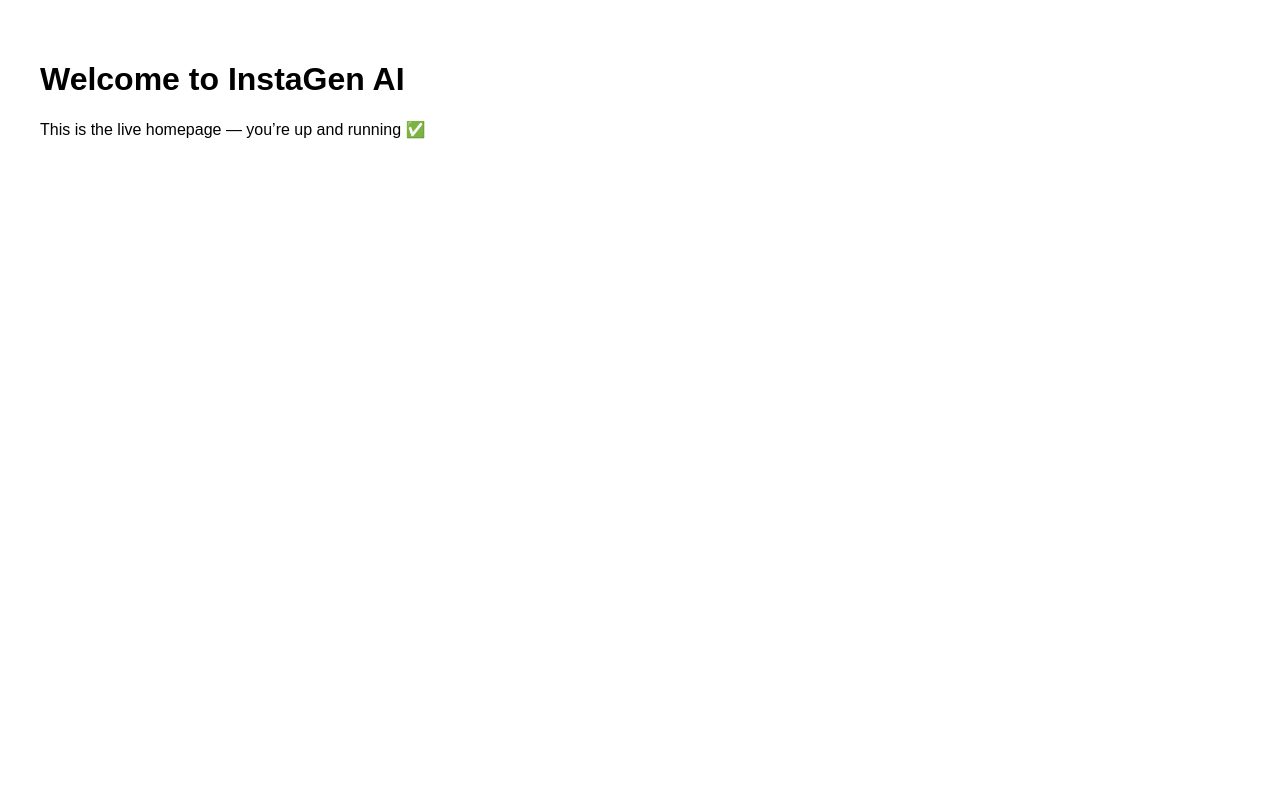
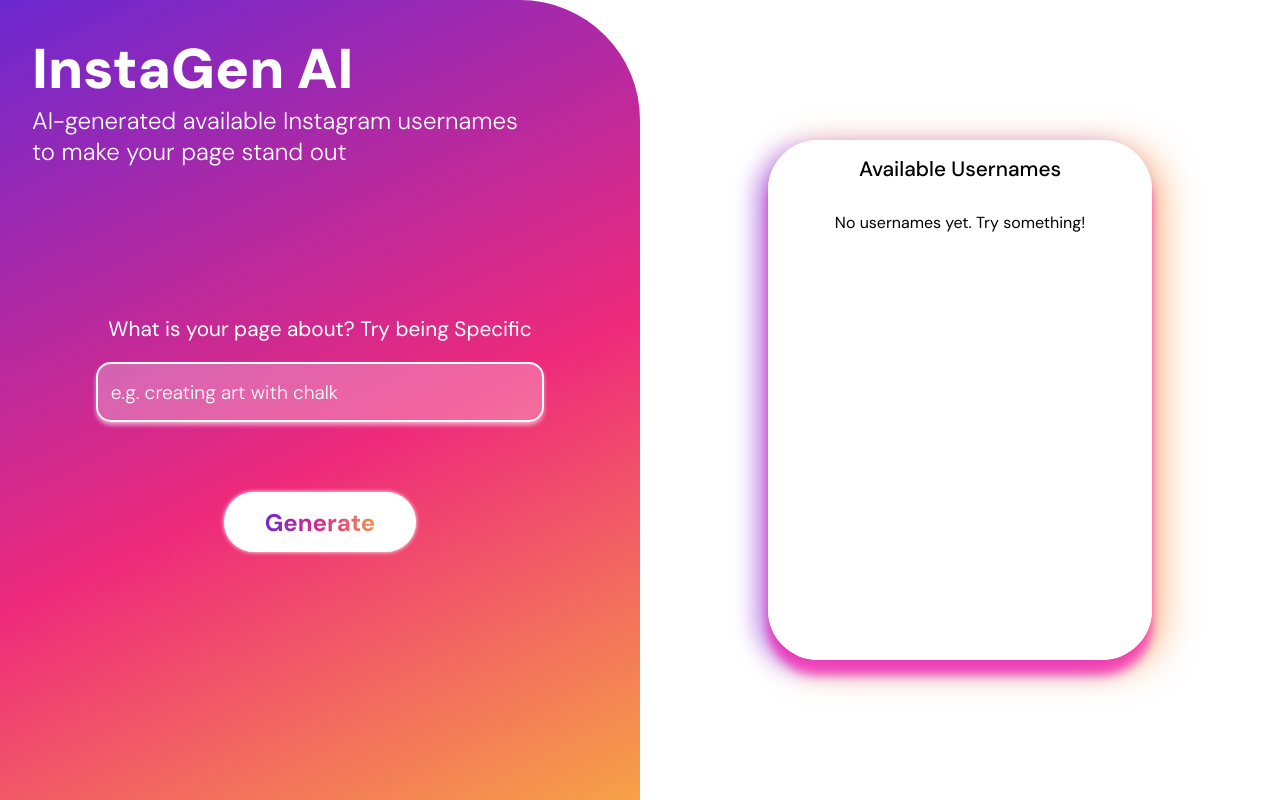
Before and after one commit to sandro21/InstaGenAI, a Next.js app: page / in a window 1280 px wide. Built offline with nearby package versions, Linux system fonts and the light colour scheme.

Commit message:
went back

```diff
--- a/app/layout.js
+++ b/app/layout.js
@@ -1,5 +1,4 @@
 // app/layout.js
-
 export const metadata = {
   title: 'InstaGen AI',
   description: 'AI-generated Instagram usernames',
@@ -8,8 +7,17 @@
 export default function RootLayout({ children }) {
   return (
     <html lang="en">
-      <head />
-      <body>{children}</body>
+      <head>
+        <link rel="preconnect" href="https://fonts.googleapis.com" />
+        <link rel="preconnect" href="https://fonts.gstatic.com" crossOrigin="" />
+        <link
+          href="https://fonts.googleapis.com/css2?family=DM+Sans:ital,opsz,wght@0,9..40,100..1000;1,9..40,100..1000&display=swap"
+          rel="stylesheet"
+        />
+      </head>
+      <body>
+        {children}
+      </body>
     </html>
   );
 }
--- a/app/page.js
+++ b/app/page.js
@@ -1,10 +1,93 @@
 "use client";
 
+import React, { useState } from 'react';
+import './global.css';
+
 export default function Page() {
+  const [niche, setNiche] = useState('');
+  const [usernames, setUsernames] = useState([]);
+  const [loading, setLoading] = useState(false);
+
+  const handleGenerateAI = async () => {
+    if (!niche.trim()) return;
+    setLoading(true);
+
+    console.log("🟢 Submitting AI generation with niche:", niche);
+
+    try {
+      const API_BASE_URL = process.env.NEXT_PUBLIC_API_BASE_URL;
+
+      const response = await fetch(`${API_BASE_URL}/generate-ai`, {
+        method: 'POST',
+        headers: {
+          'Content-Type': 'application/json',
+        },
+        body: JSON.stringify({ niche }),
+      });
+
+      const data = await response.json();
+      console.log("🟣 Response from AI:", data);
+
+      setUsernames(data.usernames || []);
+    } catch (err) {
+      console.error("🔴 Error while fetching from AI:", err.message);
+    }
+
+    setLoading(false);
+  };
+
+  const [copiedIndex, setCopiedIndex] = useState(null);
+  const handleCopy = (username, index) => {
+    const cleanName = username.replace('@', '').toLowerCase();
+    navigator.clipboard.writeText(cleanName);
+    setCopiedIndex(index);
+    setTimeout(() => setCopiedIndex(null), 1500);
+  };
+
+
+
   return (
-    <div style={{ padding: "2rem", fontFamily: "sans-serif" }}>
-      <h1>Welcome to InstaGen AI</h1>
-      <p>This is the live homepage — you’re up and running ✅</p>
+    <div className="wrapper">
+      <div className="left-panel">
+        <header>
+          <h1>InstaGen AI</h1>
+          <h2>AI-generated available Instagram usernames to make your page stand out</h2>
+        </header>
+        <div className="input1">
+          <label htmlFor="input1">What is your page about? Try being Specific</label>
+          <input
+            id="input1"
+            type="text"
+            placeholder="e.g. creating art with chalk"
+            value={niche}
+            onChange={(e) => setNiche(e.target.value)}
+          />
+          <button type="submit" className="submit-button" onClick={handleGenerateAI}>
+            <span className="gradient-text">Generate</span>
+          </button>
+        </div>
+      </div>
+
+      <div className="right-panel">
+        <div className="step2container">
+        <label>Available Usernames</label>
+          {loading && <p>Loading...</p>}
+
+          {!loading && usernames.length === 0 && <p>No usernames yet. Try something!</p>}
+          {!loading && usernames.map((name, index) => (
+  <div key={index} className="username-card">
+    <span>{name}</span>
+    <button
+      className="copy-button"
+      onClick={() => handleCopy(name, index)}
+    >
+      {copiedIndex === index ? '✅' : '📋'}
+    </button>
+  </div>
+))}
+
+        </div>
+      </div>
     </div>
   );
 }
```
